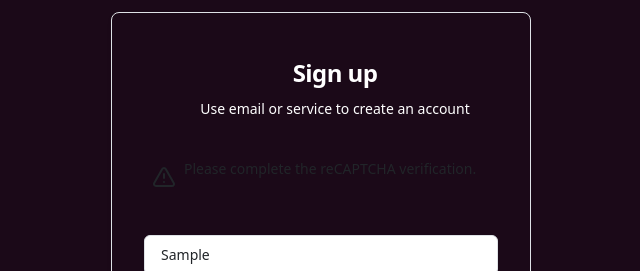
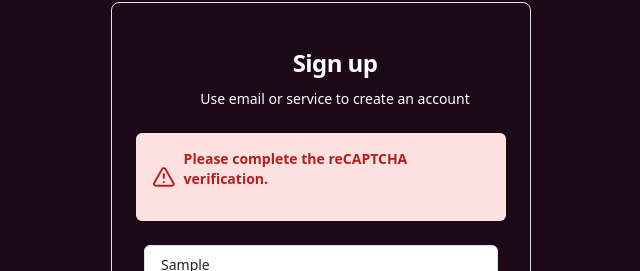
Before and after one commit to Mehboobiqbal-dev/Taxadvisor.live, a Next.js app: page /sign-up in a window 1280 px wide. Both pictures are taken after typing "Sample", "name@example.com", "Sample123", "Sample123" into the empty fields and a click on the button "Continue". Shown: the part 72-343 px from the top of the page, without its empty margins (319-959 px from the left). Built offline with nearby package versions, Linux system fonts and the light colour scheme.

Commit message:
Your commit message here

```diff
--- a/src/app/sign-up/page.tsx
+++ b/src/app/sign-up/page.tsx
@@ -25,8 +25,7 @@
 import { FaGithub } from "react-icons/fa";
 import { FcGoogle } from "react-icons/fc";
 
-// Ensure the environment variable is accessible
-// Replace "YOUR_SITE_KEY_HERE" with your actual Site Key
+// Replace with your actual Site Key
 const SITE_KEY = "6LcPG-YqAAAAAI98ubN_Np9jQBF-_S50dHgpe5zZ";
 
 const SignUp = () => {
@@ -43,18 +42,19 @@
 
   const handleSubmit = async (e: React.FormEvent) => {
     e.preventDefault();
+    setError(null); // Clear previous errors
+
     if (!captchaToken) {
       setError("Please complete the reCAPTCHA verification.");
       return;
     }
 
     setPending(true);
-    setError(null); // Clear previous errors
     try {
       const res = await fetch("/api/auth/signup", {
         method: "POST",
         headers: { "Content-Type": "application/json" },
-        body: JSON.stringify({ ...form, recaptchaToken: captchaToken }), // Updated key to match server
+        body: JSON.stringify({ ...form, recaptchaToken: captchaToken }),
       });
       const data = await res.json();
 
@@ -85,16 +85,19 @@
       <Card className="md:h-auto w-[80%] sm:w-[420px] p-4 sm:p-8">
         <CardHeader>
           <CardTitle className="text-center text-white ml-7">Sign up</CardTitle>
-          <CardDescription className="text-sm text-center text-accent-foreground text-white ml-7">
+          <CardDescription className="text-sm text-center text-white ml-7">
             Use email or service to create an account
           </CardDescription>
         </CardHeader>
+
+        {/* Error Message Display */}
         {!!error && (
-          <div className="bg-destructive/15 p-3 rounded-md flex items-center gap-x-2 text-sm text-destructive mb-6">
-            <TriangleAlert />
-            <p>{error}</p>
+          <div className="bg-red-100 p-3 rounded-md flex items-center gap-x-2 text-sm text-red-700 mb-6">
+            <TriangleAlert className="text-red-700" />
+            <p className="font-bold">{error}</p>
           </div>
         )}
+
         <CardContent className="px-2 sm:px-6">
           <form onSubmit={handleSubmit} className="space-y-3">
             <Input
@@ -171,10 +174,7 @@
           </div>
           <p className="text-white ml-7">
             Already have an account?
-            <Link
-              className="text-sky-700 ml-2 hover:underline"
-              href="/sign-in"
-            >
+            <Link className="text-sky-700 ml-2 hover:underline" href="/sign-in">
               Sign in
             </Link>
           </p>
```
